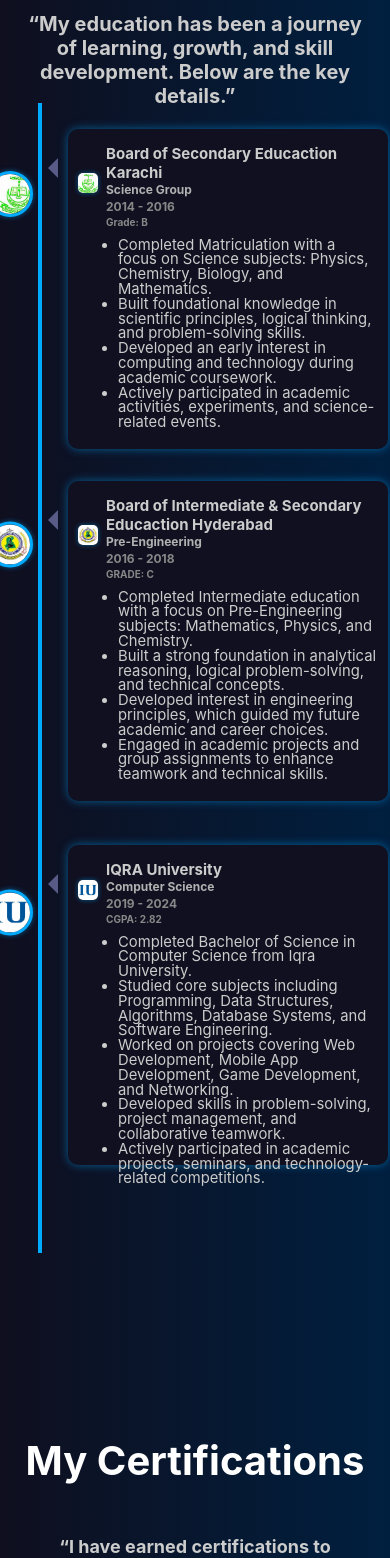
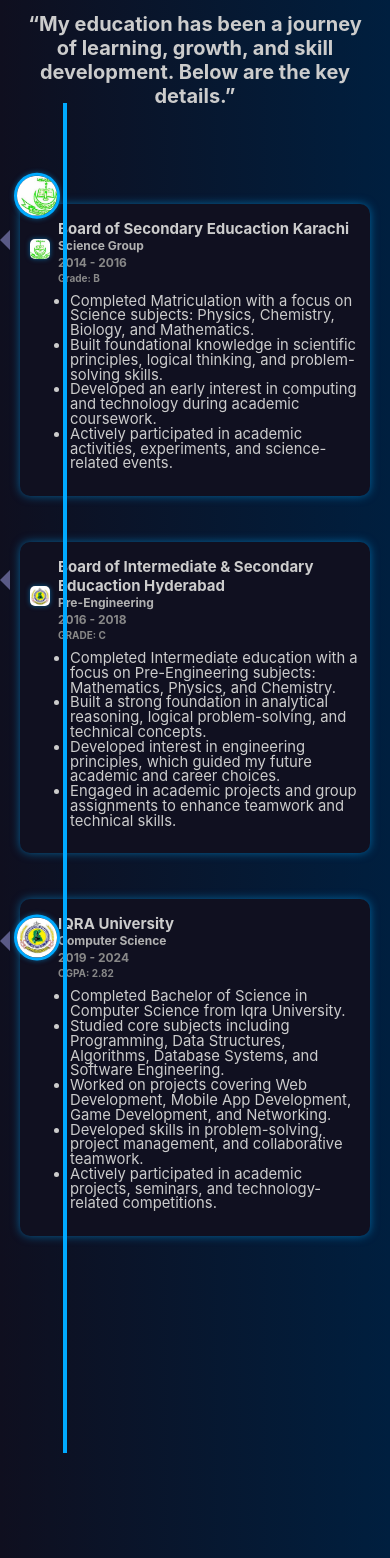
Before and after one commit to mohsinnq1/MyPortfolio, a React (Create React App) app: page / in a window 390 px wide. Shown: the part 3820-5378 px from the top of the page. Built offline with nearby package versions, Linux system fonts and the light colour scheme.

Commit message:
Update education.css

```diff
--- a/src/components/education.css
+++ b/src/components/education.css
@@ -287,7 +287,7 @@
     text-align: center;
     background: linear-gradient(90deg, #0f0f1f, #001f3f);
     padding: 100px 20px;
-    height: 1200px;
+    height: 1500px;
     color: white;
   }
 
@@ -327,9 +327,9 @@
   margin-top: 20px;
   top: 160px;
   bottom: 0;
-  left: 40px;
+  left: 65px;
   width: 4px;
-  height: 1150px;
+  height: 1350px;
   background: #00aaff;
   z-index: 1;
   transform: translateX(-50%);
@@ -386,11 +386,10 @@
   box-shadow: 0 0 5px rgba(0, 170, 255, 0.5);
   display: flex;
   margin: auto;
-  transform: translateX(1%);
   position: relative;
   z-index: 2;
   overflow: hidden;
-    transform: translateY(28%) translateX(-185px);
+    transform: translateY(32%) translateX(-158px);
   }
     .education-center-dot-second {
        width: 40px;
@@ -401,11 +400,10 @@
   box-shadow: 0 0 5px rgba(0, 170, 255, 0.5);
   display: flex;
   margin: auto;
-  transform: translateX(1%);
   position: relative;
   z-index: 2;
   overflow: hidden;
-    transform: translateY(690%) translateX(-185px);
+    transform: translateY(910%) translateX(-158px);
   }
     .education-center-dot-third {
        width: 40px;
@@ -420,37 +418,55 @@
   position: relative;
   z-index: 2;
   overflow: hidden;
-    transform: translateY(1390%) translateX(-185px);
+    transform: translateY(1790%) translateX(-158px);
   }
 
-.education-center-first .education-center-content {
-  margin: 82px 0;
+.education-center-first .education-center-content-first {
+  background: #101020;
+  margin: 152px 0;
   top: 380px;
   position: absolute;
   left: calc(20% + 30px);
   width: 250px;
-  height: 300px;
-  transform: translateY(-80%) translateX(-40px);
+  height: 400px;
+  transform: translateY(-80%) translateX(-10px);
+  padding: 10px;
+  border-radius: 10px;
+  text-align: center;
+  box-shadow: 0 0 10px rgba(0, 170, 255, 0.5);
+  word-wrap: break-word;
 }
 
-.education-center-second .education-center-content {
+.education-center-second .education-center-content-second {
+  background: #101020;
   margin: 100px 0;
   position: absolute;
   left: calc(20% + 30px);
-  width: 200px;
-  height: 300px;
+  width: 250px;
+  height: 400px;
   top: 250px; /* Push second block down */
-  transform: translateY(65%) translateX(-40px);
+  transform: translateY(70%) translateX(-10px);
+  padding: 10px;
+  border-radius: 10px;
+  text-align: center;
+  box-shadow: 0 0 10px rgba(0, 170, 255, 0.5);
+  word-wrap: break-word;
 }
 
-.education-center-third .education-center-content {
+.education-center-third .education-center-content-third {
+  background: #101020;
   margin: 100px 0;
   position: absolute;
   left: calc(20% + 30px);
-  width: 200px;
-  height: 300px;
+  width: 250px;
+  height: 400px;
   top: 550px; /* Push third block even further down */
-  transform: translateY(85%) translateX(-40px);
+  transform: translateY(105%) translateX(-10px);
+  padding: 10px;
+  border-radius: 10px;
+  text-align: center;
+  box-shadow: 0 0 10px rgba(0, 170, 255, 0.5);
+  word-wrap: break-word;
 }
 
 .arrow-left {
```
